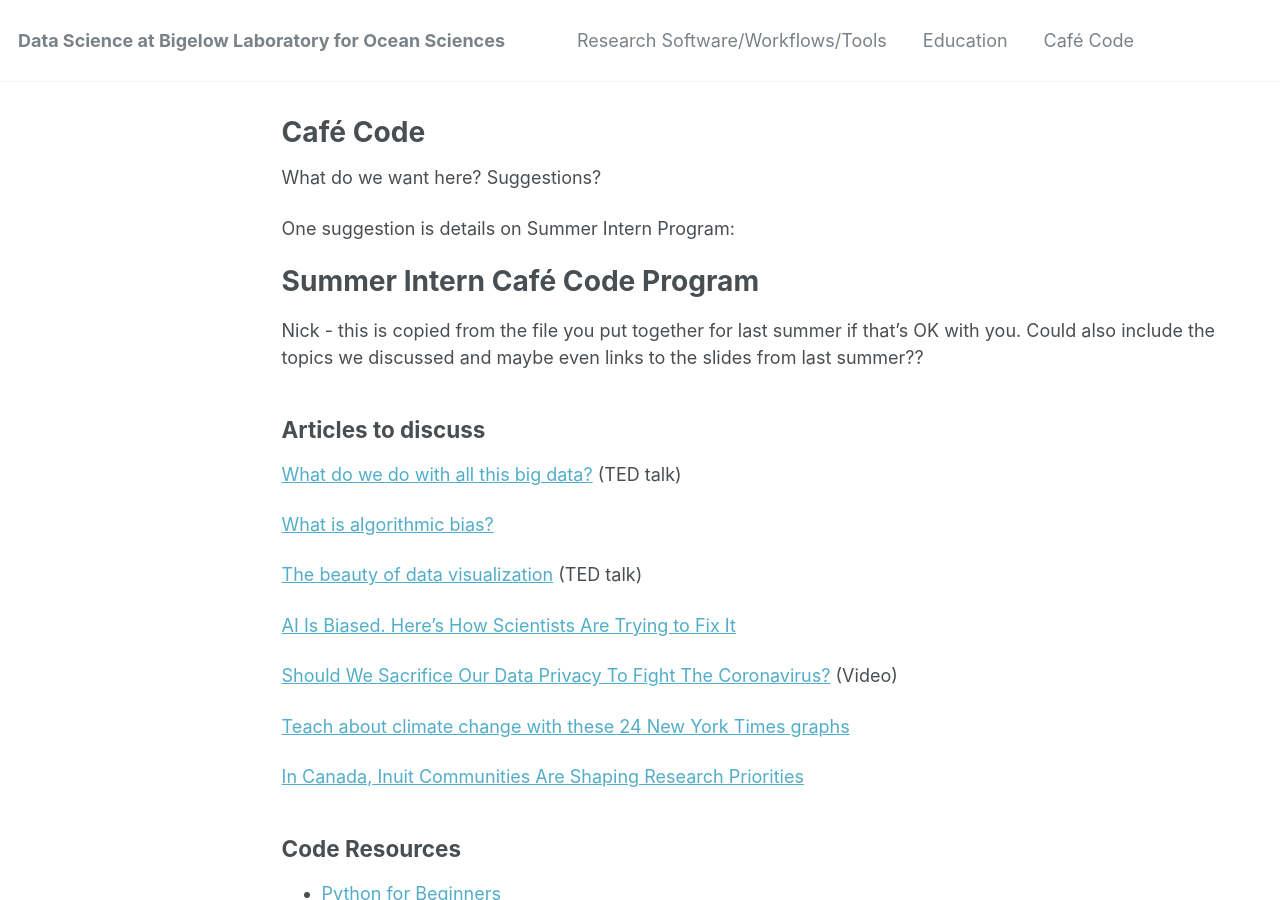
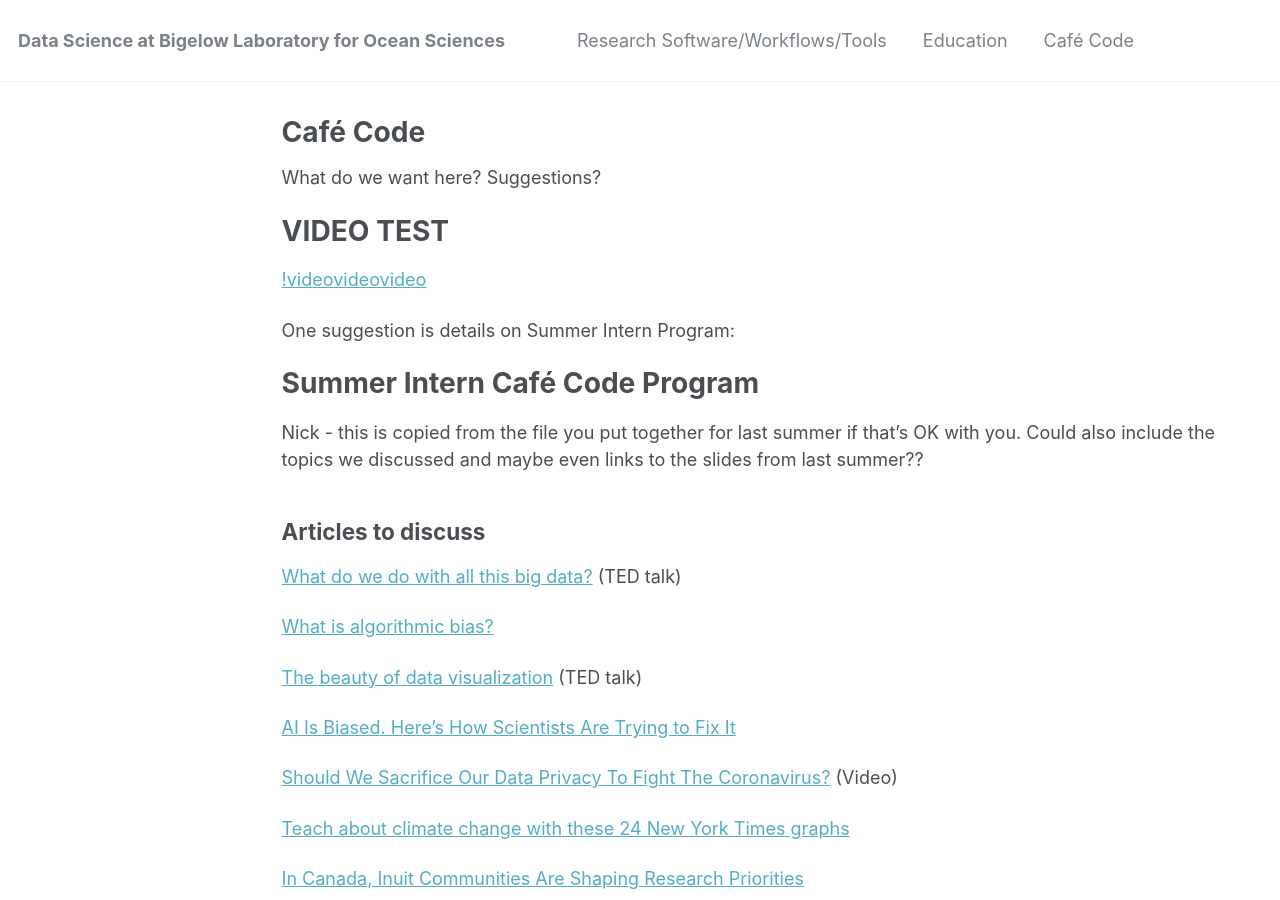
Before and after one commit to BigelowLab/bigelowlab.github.io, a Jekyll site: the page built from _pages/cafecode.md, in a window 1280 px wide and 900 px high. Built offline with Jekyll 4.4.1, drawn with Linux system fonts in a browser that asks for light colours.

Commit message:
video test
testing embedding videos

```diff
--- a/_pages/cafecode.md
+++ b/_pages/cafecode.md
@@ -6,6 +6,11 @@ author_profile: false
 ---
 
 What do we want here? Suggestions?
+
+# VIDEO TEST
+
+[!videovideovideo](https://bigelowlab.github.io/files/PdfScrapeTutorial-2021-05-27.mp4)
+
 
 One suggestion is details on Summer Intern Program:
 
```
Also changed, not shown: 1 other file.
